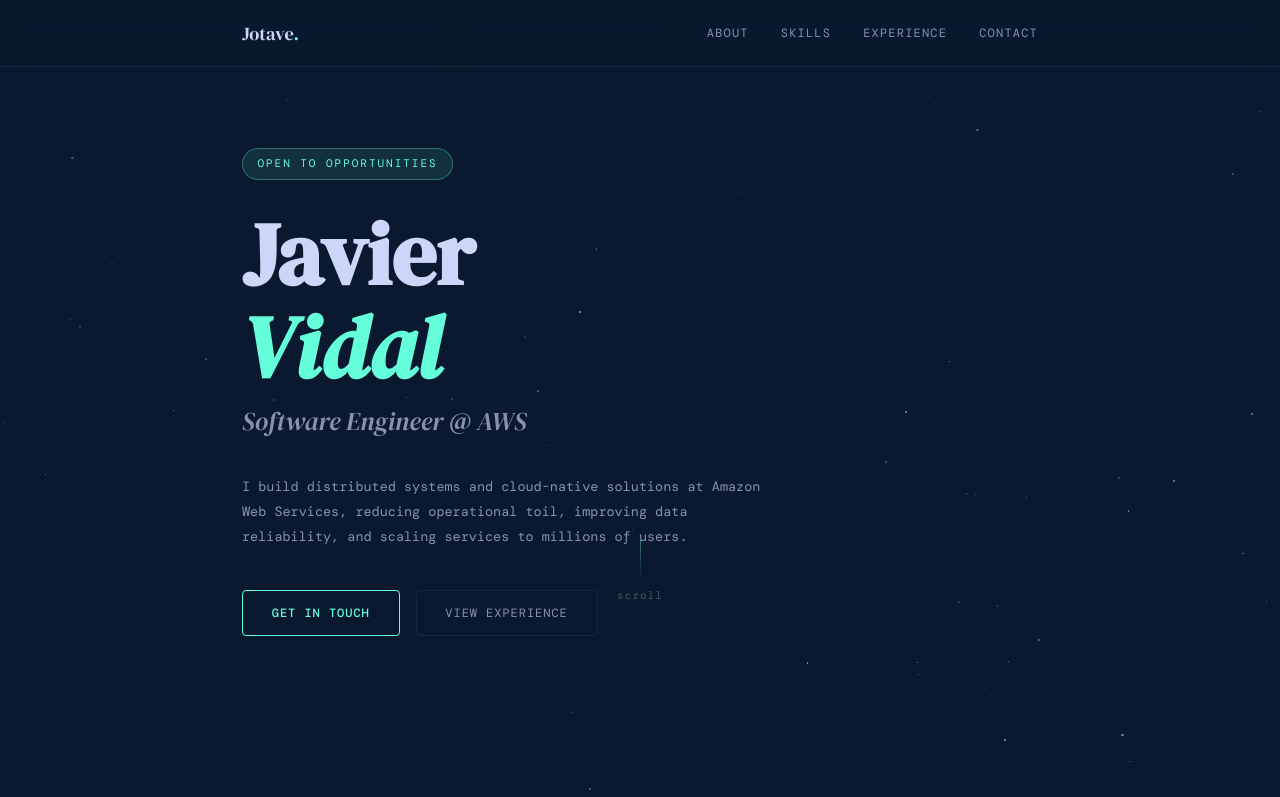
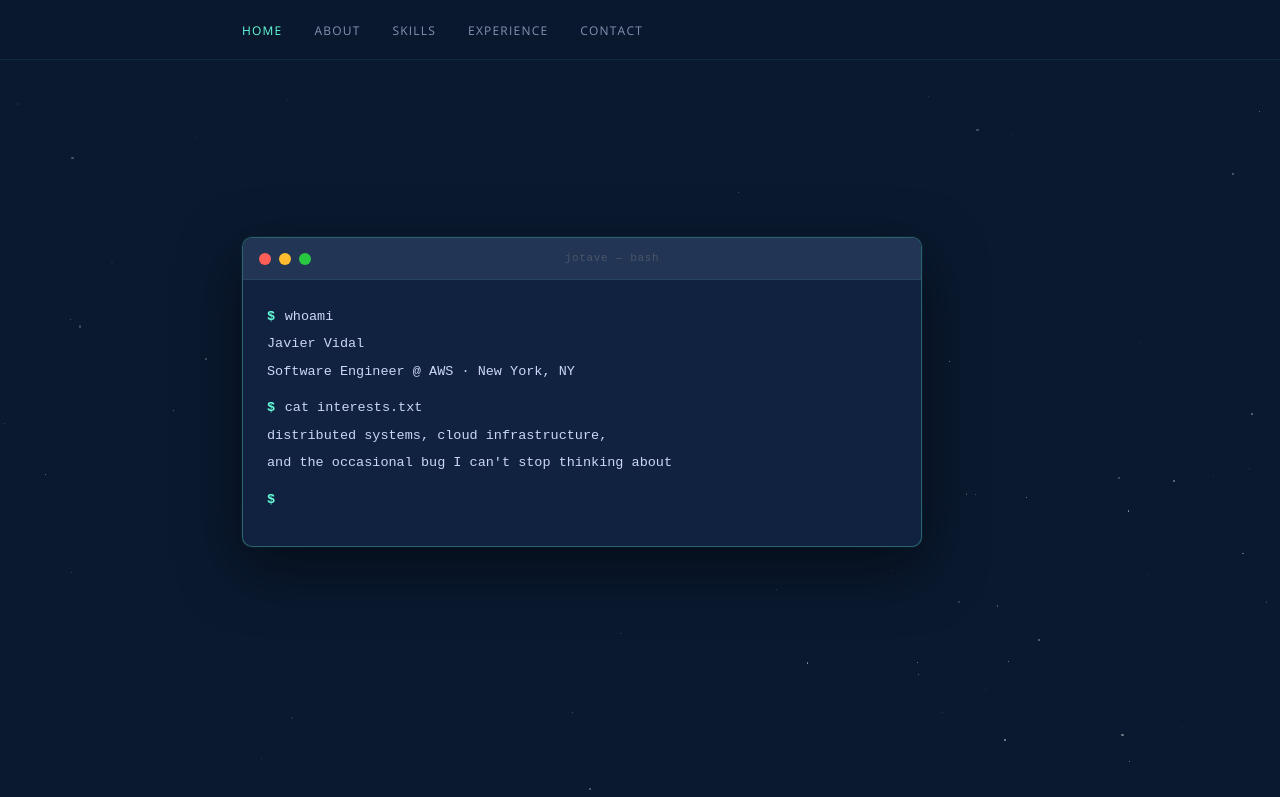
Before and after one commit to jotave-code/jotave-portfolio, a plain HTML site: page index.html in a window 1280 px wide. Shown: the top 797 px of the page. Drawn offline with nearby package versions, Linux system fonts and the light colour scheme; a web font is replaced by a local one.

Commit message:
Refactor font styles and implement terminal animation
Updated font styles and added terminal animation for hero section.

```diff
--- a/index.html
+++ b/index.html
@@ -4,7 +4,7 @@
 <meta charset="UTF-8">
 <meta name="viewport" content="width=device-width, initial-scale=1.0">
 <title>Javier Vidal</title>
-<link href="https://fonts.googleapis.com/css2?family=DM+Serif+Display:ital@0;1&family=DM+Mono:wght@300;400;500&display=swap" rel="stylesheet">
+<link href="https://fonts.googleapis.com/css2?family=Open+Sans:ital,wght@0,300;0,400;0,500;0,600;1,400&display=swap" rel="stylesheet">
 <style>
   *, *::before, *::after { box-sizing: border-box; margin: 0; padding: 0; }
   :root {
@@ -18,8 +18,8 @@
     --text-dim: #4a5568;
     --border: rgba(100,255,218,0.08);
     --border-accent: rgba(100,255,218,0.3);
-    --serif: 'DM Serif Display', Georgia, serif;
-    --mono: 'DM Mono', monospace;
+    --serif: 'Open Sans', sans-serif;
+    --mono: 'Open Sans', sans-serif;
   }
   html { scroll-behavior: smooth; }
   body { background: var(--navy); color: var(--text); font-family: var(--mono); font-size: 14px; line-height: 1.7; overflow-x: hidden; }
@@ -48,23 +48,35 @@
 
   /* Hero */
   #hero { min-height: 100vh; display: flex; align-items: center; padding-top: 5rem; }
-  .hero-tag { display: inline-block; font-size: 11px; letter-spacing: 0.18em; text-transform: uppercase; color: var(--accent); border: 1px solid var(--border-accent); background: var(--accent-dim); padding: 0.35rem 0.9rem; border-radius: 2rem; margin-bottom: 1.8rem; animation: fadeUp 0.7s ease both; }
-  .hero-name { font-family: var(--serif); font-size: clamp(3rem, 8vw, 5.5rem); line-height: 1.05; color: var(--text); margin-bottom: 0.4rem; animation: fadeUp 0.7s 0.1s ease both; }
-  .hero-name em { font-style: italic; color: var(--accent); }
-  .hero-title { font-family: var(--serif); font-size: clamp(1.1rem, 3vw, 1.6rem); color: var(--text-muted); font-style: italic; margin-bottom: 2rem; animation: fadeUp 0.7s 0.2s ease both; }
-  .hero-desc { max-width: 520px; color: var(--text-muted); font-size: 13.5px; line-height: 1.85; margin-bottom: 2.5rem; animation: fadeUp 0.7s 0.3s ease both; }
-  .hero-cta { display: flex; gap: 1rem; flex-wrap: wrap; animation: fadeUp 0.7s 0.4s ease both; }
-  .btn { display: inline-block; padding: 0.75rem 1.8rem; border-radius: 4px; font-family: var(--mono); font-size: 12px; letter-spacing: 0.08em; text-transform: uppercase; text-decoration: none; transition: all 0.2s; cursor: pointer; border: none; }
-  .btn-primary { background: transparent; color: var(--accent); font-weight: 500; border: 1px solid var(--accent); }
+
+  /* Terminal */
+  .terminal { background: var(--navy-2); border: 1px solid var(--border-accent); border-radius: 10px; overflow: hidden; width: 100%; max-width: 680px; animation: fadeUp 0.8s ease both; box-shadow: 0 20px 60px rgba(0,0,0,0.5), 0 0 0 1px rgba(100,255,218,0.05); }
+  .terminal-bar { background: var(--navy-3); padding: 0.7rem 1rem; display: flex; align-items: center; gap: 0.5rem; border-bottom: 1px solid var(--border); }
+  .terminal-dot { width: 12px; height: 12px; border-radius: 50%; display: inline-block; flex-shrink: 0; }
+  .terminal-title { font-size: 11px; color: var(--text-dim); margin-left: auto; margin-right: auto; letter-spacing: 0.06em; font-family: 'Courier New', monospace; }
+  .terminal-body { padding: 1.5rem 1.5rem 2rem; font-family: 'Courier New', monospace; font-size: 13.5px; line-height: 1.9; min-height: 260px; }
+  .terminal-line { display: flex; align-items: baseline; gap: 0.6rem; margin-bottom: 0.1rem; }
+  .terminal-prompt { color: var(--accent); font-weight: 700; flex-shrink: 0; user-select: none; }
+  .terminal-prompt .at { color: var(--text-muted); }
+  .terminal-prompt .host { color: #c792ea; }
+  .terminal-cmd { color: var(--text); }
+  .terminal-cursor { color: var(--accent); animation: blink 1s step-end infinite; line-height: 1; }
+  .t-output { padding-left: 0; color: var(--text-muted); margin-bottom: 0.1rem; opacity: 0; transition: opacity 0.35s ease; }
+  .t-output.show { opacity: 1; }
+  .t-output .key { color: var(--text-dim); }
+  .t-output .val { color: var(--accent); }
+  .t-output .val-white { color: var(--text); }
+  .t-output .comment { color: #546e7a; font-style: italic; }
+  .t-blank { height: 0.6rem; }
+  .t-cta { margin-top: 1.4rem; opacity: 0; transition: opacity 0.4s ease; }
+  .t-cta.show { opacity: 1; }
+  .btn { display: inline-block; padding: 0.65rem 1.6rem; border-radius: 4px; font-family: var(--mono); font-size: 12px; letter-spacing: 0.08em; text-transform: uppercase; text-decoration: none; transition: all 0.2s; cursor: pointer; border: none; }
+  .btn-primary { background: transparent; color: var(--accent); font-weight: 600; border: 1px solid var(--accent); font-family: 'Courier New', monospace; font-size: 13px; letter-spacing: 0.04em; }
   .btn-primary:hover { background: var(--accent-dim); }
-  .btn-ghost { background: transparent; color: var(--text-muted); border: 1px solid var(--border); }
-  .btn-ghost:hover { border-color: var(--accent); color: var(--accent); }
-  .scroll-hint { position: absolute; bottom: 2rem; left: 50%; transform: translateX(-50%); display: flex; flex-direction: column; align-items: center; gap: 6px; color: var(--text-dim); font-size: 11px; letter-spacing: 0.1em; animation: fadeIn 1s 1.2s ease both; }
-  .scroll-line { width: 1px; height: 40px; background: linear-gradient(to bottom, var(--accent), transparent); animation: scrollPulse 2s ease-in-out infinite; }
-  @keyframes scrollPulse { 0%, 100% { opacity: 0.3; } 50% { opacity: 1; } }
+  @keyframes blink { 0%, 100% { opacity: 1; } 50% { opacity: 0; } }
 
   .section-label { font-size: 11px; letter-spacing: 0.2em; text-transform: uppercase; color: var(--accent); margin-bottom: 0.6rem; }
-  .section-title { font-family: var(--serif); font-size: clamp(1.8rem, 4vw, 2.8rem); color: var(--text); margin-bottom: 3.5rem; line-height: 1.1; }
+  .section-title { font-family: var(--serif); font-size: clamp(1.8rem, 4vw, 2.8rem); font-weight: 300; color: var(--text); margin-bottom: 3.5rem; line-height: 1.1; }
 
   /* About */
   .about-grid { display: grid; grid-template-columns: 1fr; gap: 4rem; align-items: start; max-width: 600px; }
@@ -101,7 +113,7 @@
   .exp-bullets li::before { content: '—'; position: absolute; left: 0; color: var(--accent); opacity: 0.5; }
   .exp-bullets li strong { color: var(--text); font-weight: 500; }
   .exp-tags { display: flex; flex-wrap: wrap; gap: 0.5rem; margin-top: 1.1rem; }
-  .exp-tag { font-size: 11px; padding: 0.25rem 0.65rem; background: var(--navy-3); color: var(--text-dim); border-radius: 3px; border: 1px solid var(--border); letter-spacing: 0.04em; }
+  .exp-tag { font-size: 11px; padding: 0.3rem 0.75rem; background: var(--accent-dim); color: var(--accent); border-radius: 3px; border: 1px solid var(--border-accent); letter-spacing: 0.06em; }
 
   /* Education */
   .edu-card { background: var(--navy-3); border: 1px solid var(--border); border-radius: 6px; padding: 1.5rem 1.75rem; display: flex; align-items: center; justify-content: space-between; flex-wrap: wrap; gap: 1rem; margin-top: 4rem; transition: border-color 0.2s; }
@@ -130,7 +142,9 @@
   .reveal.visible { opacity: 1; transform: none; }
 
   @media (max-width: 640px) {
-    .nav-links { gap: 1.25rem; }
+    .nav-logo { font-size: 0.95rem; }
+    .nav-links { gap: 1rem; }
+    .nav-links a { font-size: 10px; letter-spacing: 0.06em; }
     .skills-grid { grid-template-columns: repeat(2, 1fr); }
     .edu-card { flex-direction: column; }
     .edu-meta { text-align: left; }
@@ -143,8 +157,8 @@
 
 <nav>
   <div class="container">
-    <a class="nav-logo" href="#hero">Jotave<span>.</span></a>
     <ul class="nav-links">
+      <li><a href="#hero">Home</a></li>
       <li><a href="#about">About</a></li>
       <li><a href="#skills">Skills</a></li>
       <li><a href="#experience">Experience</a></li>
@@ -156,21 +170,16 @@
 <!-- HERO -->
 <section id="hero">
   <div class="container" style="position: relative; width: 100%;">
-    <div class="hero-tag">Open to opportunities</div>
-    <h1 class="hero-name">Javier<br><em>Vidal</em></h1>
-    <p class="hero-title">Software Engineer @ AWS</p>
-    <p class="hero-desc">
-      I build distributed systems and cloud-native solutions at Amazon Web Services,
-      reducing operational toil, improving data reliability, and scaling services
-      to millions of users.
-    </p>
-    <div class="hero-cta">
-      <a class="btn btn-primary" href="#contact">Get in touch</a>
-      <a class="btn btn-ghost" href="#experience">View experience</a>
-    </div>
-    <div class="scroll-hint">
-      <div class="scroll-line"></div>
-      scroll
+    <div class="terminal">
+      <div class="terminal-bar">
+        <span class="terminal-dot" style="background:#ff5f57"></span>
+        <span class="terminal-dot" style="background:#febc2e"></span>
+        <span class="terminal-dot" style="background:#28c840"></span>
+        <span class="terminal-title">jotave — bash</span>
+      </div>
+      <div class="terminal-body" id="terminal-body">
+        <!-- lines injected by JS -->
+      </div>
     </div>
   </div>
 </section>
@@ -216,8 +225,8 @@
         <div class="skill-chip">Python</div>
         <div class="skill-chip">MySQL</div>
         <div class="skill-chip">NoSQL</div>
-        <div class="skill-chip">AWS Services</div>
-        <div class="skill-chip">AWS CDK</div>
+        <div class="skill-chip">AWS</div>
+        <div class="skill-chip">AI Agents</div>
       </div>
     </div>
   </div>
@@ -239,7 +248,7 @@
           <span class="exp-company">Amazon Web Services</span>
           <span class="exp-period">Dec 2021 — Present</span>
         </div>
-        <div class="exp-role">Software Engineer II &nbsp;·&nbsp; New York, New York</div>
+        <div class="exp-role">Software Engineer II &nbsp;·&nbsp; New York, NY</div>
         <ul class="exp-bullets">
           <li>Designed and led a continuous monitoring service that detected whether in-scope AWS accounts had the correct AWS Config rules to handle customer data — eliminating <strong>40 hours</strong> of manual weekly effort.</li>
           <li>Built an on-call CLI tool for AWS S3 file deletion, Athena table rollback, and customer notification of bad data ingestion — cutting customer-impact response time by <strong>50%</strong>.</li>
@@ -359,7 +368,86 @@
     starsEl.appendChild(s);
   }
 
-  // Scroll reveal
+  // Terminal typewriter — full hero
+  const body = document.getElementById('terminal-body');
+
+  function el(tag, cls, html) {
+    const e = document.createElement(tag);
+    if (cls) e.className = cls;
+    if (html) e.innerHTML = html;
+    return e;
+  }
+
+  function addPromptLine(cmdText, callback) {
+    const line = el('div', 'terminal-line');
+    const prompt = el('span', 'terminal-prompt', '$');
+    const cmdSpan = el('span', 'terminal-cmd');
+    const cursor = el('span', 'terminal-cursor', '▋');
+    line.appendChild(prompt);
+    line.appendChild(document.createTextNode(' '));
+    line.appendChild(cmdSpan);
+    line.appendChild(cursor);
+    body.appendChild(line);
+
+    let i = 0;
+    function type() {
+      if (i < cmdText.length) {
+        cmdSpan.textContent += cmdText[i++];
+        setTimeout(type, 75);
+      } else {
+        cursor.remove();
+        setTimeout(callback, 300);
+      }
+    }
+    setTimeout(type, 200);
+  }
+
+  function addOutput(lines, callback) {
+    let i = 0;
+    function next() {
+      if (i >= lines.length) { setTimeout(callback, 250); return; }
+      const row = el('div', 't-output', lines[i++]);
+      body.appendChild(row);
+      requestAnimationFrame(() => requestAnimationFrame(() => row.classList.add('show')));
+      setTimeout(next, 180);
+    }
+    next();
+  }
+
+  function addBlank() { body.appendChild(el('div', 't-blank')); }
+
+  function runSequence() {
+    // Command 1: whoami
+    addPromptLine('whoami', () => {
+      addOutput([
+        '<span class="val-white">Javier Vidal</span>',
+        '<span class="val-white">Software Engineer @ AWS · New York, NY</span>',
+      ], () => {
+        addBlank();
+        // Command 2: cat interests.txt
+        addPromptLine('cat interests.txt', () => {
+          addOutput([
+            '<span class="val-white">distributed systems, cloud infrastructure,</span>',
+            '<span class="val-white">and the occasional bug I can\'t stop thinking about</span>',
+          ], () => {
+            addBlank();
+            // Final blinking cursor
+            const finalLine = el('div', 'terminal-line');
+            const prompt = el('span', 'terminal-prompt', '$');
+            const cursor = el('span', 'terminal-cursor', '▋');
+            finalLine.appendChild(prompt);
+            finalLine.appendChild(document.createTextNode(' '));
+            finalLine.appendChild(cursor);
+            body.appendChild(finalLine);
+          });
+        });
+      });
+    });
+  }
+
+  setTimeout(runSequence, 500);
+
+
   const observer = new IntersectionObserver(entries => {
     entries.forEach(e => { if (e.isIntersecting) e.target.classList.add('visible'); });
   }, { threshold: 0.1 });
```
